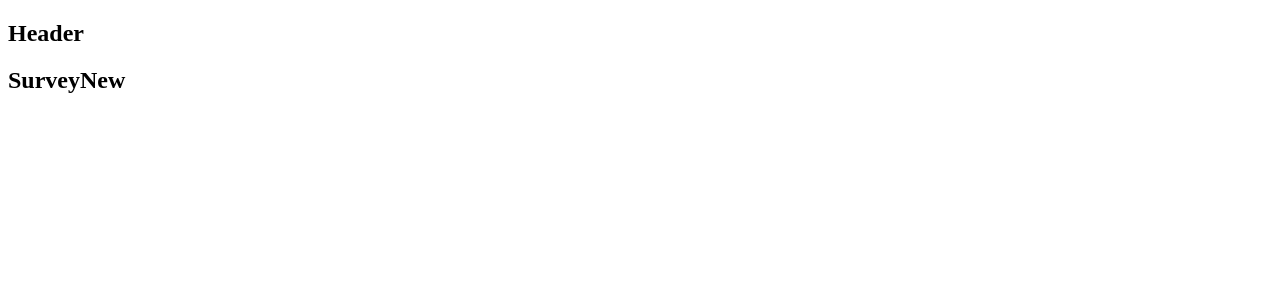
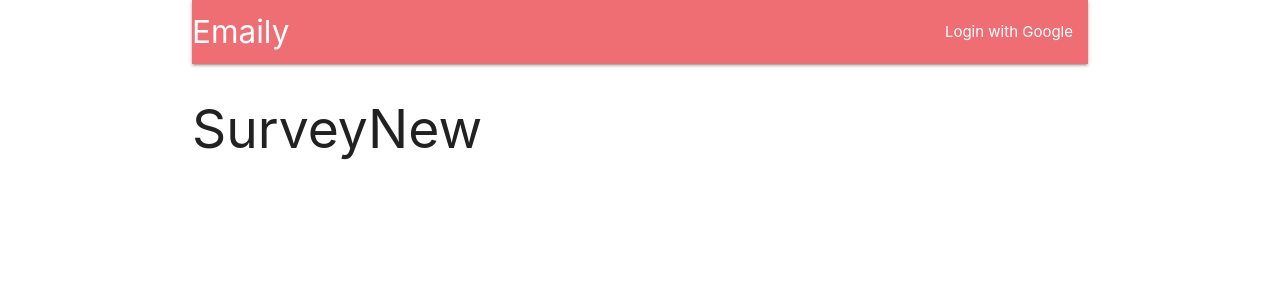
Before and after one commit to Vomilas/Emaily, a React (Create React App) app in the folder client/: page /surveys/new in a window 1280 px wide. Shown: the top 300 px of the page. Built offline with nearby package versions, Linux system fonts and the light colour scheme; the HTML template or start-up script is replaced by a standard one.

Commit message:
add actions, materialize

```diff
--- a/client/package.json
+++ b/client/package.json
@@ -3,12 +3,15 @@
   "version": "0.1.0",
   "private": true,
   "dependencies": {
+    "axios": "^0.18.0",
+    "materialize-css": "^1.0.0-rc.2",
     "react": "^16.8.4",
     "react-dom": "^16.8.4",
     "react-redux": "^6.0.1",
     "react-router-dom": "^4.4.0",
     "react-scripts": "2.1.8",
-    "redux": "^4.0.1"
+    "redux": "^4.0.1",
+    "redux-thunk": "^2.3.0"
   },
   "scripts": {
     "start": "react-scripts start",
--- /dev/null
+++ b/client/src/actions/types.js
@@ -0,0 +1 @@
+export const FETCH_USER = 'FETCH_USER';
--- a/client/src/components/App.js
+++ b/client/src/components/App.js
@@ -1,14 +1,20 @@
-import React from 'react';
+import React, { Component } from 'react';
 import { BrowserRouter, Route } from 'react-router-dom';
 
-const Header = () => <h2>Header</h2>;
+import Header from './Header';
+
 const Dashboard = () => <h2>Dashboard</h2>;
 const SurveyNew = () => <h2>SurveyNew</h2>;
 const Landing = () => <h2>Landing</h2>;
 
-const App = () => {
+class App extends Component {
+
+    componentDidMount() {
+
+    }
+    render(){
         return (
-        <div>
+            <div className="container">
                 <BrowserRouter>
                     <div>
                         <Header/>
@@ -19,6 +25,7 @@ const App = () => {
                 </BrowserRouter>
             </div>
         );
-};
+    }
+}
 
 export default App;
--- /dev/null
+++ b/client/src/components/Header.js
@@ -0,0 +1,21 @@
+import React, { Component } from 'react';
+
+class Header extends Component{
+
+    render(){
+        return(
+            <nav>
+                <div className="nav-wrapper">
+                    <a className="brand-logo" href="#">Emaily</a>
+                    <ul className="right">
+                        <li>
+                            <a href="">Login with Google</a>
+                        </li>
+                    </ul>
+                </div>
+            </nav>
+        );
+    }
+}
+
+export default Header;
--- a/client/src/index.js
+++ b/client/src/index.js
@@ -1,12 +1,15 @@
+import 'materialize-css/dist/css/materialize.min.css';
+
 import React from 'react';
 import ReactDOM from 'react-dom';
 import { Provider } from 'react-redux';
 import { createStore, applyMiddleware } from 'redux';
+import reduxThunk from 'redux-thunk';
 
 import App from './components/App';
 import reducers from './reducers';
 
-const store = createStore(reducers, {}, applyMiddleware());
+const store = createStore(reducers, {}, applyMiddleware(reduxThunk));
 
 ReactDOM.render(
     <Provider store={store}>
--- a/client/src/setupProxy.js
+++ b/client/src/setupProxy.js
@@ -3,4 +3,7 @@ module.exports = function(app) {
     app.use(proxy('/auth/google',
         { target: 'http://localhost:5000/' }
     ));
+    app.use(proxy('/api/*',
+        { target: 'http://localhost:5000/' }
+    ));
 }
```
Also changed, not shown: client/src/actions/index.js (added, +9 -0 lines), 1 other file (tests, documents, lock files or other folders). Lines whose indentation alone changed are shown as unchanged.
